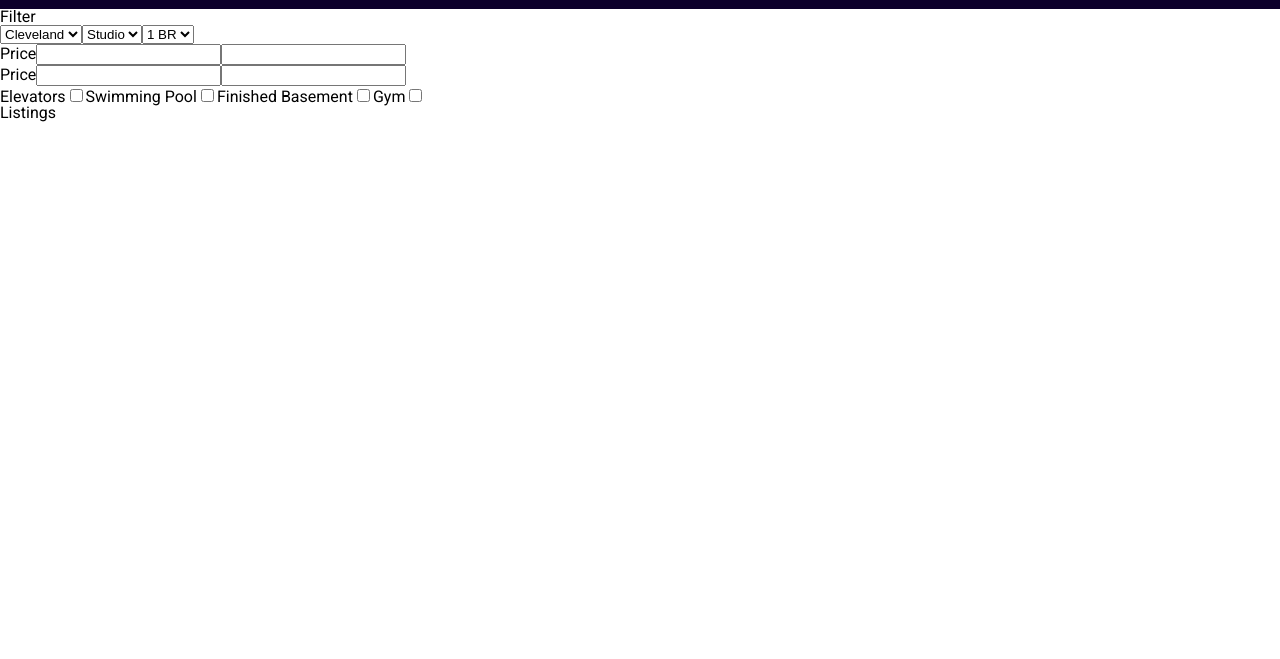
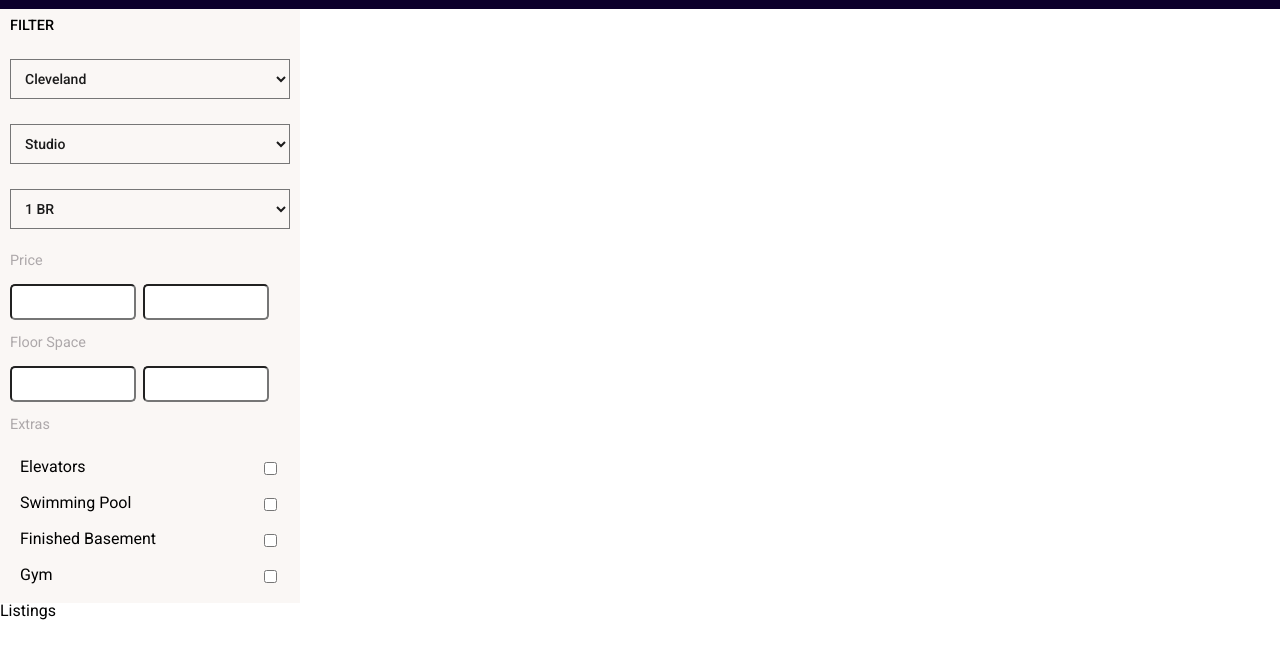
Before and after one commit to ELeonJohnson/React-Real-Estate-App, a React app: page / in a window 1280 px wide. Shown: the part 47-706 px from the top of the page. Built offline with nearby package versions, Linux system fonts and the light colour scheme.

Commit message:
styling filter section. updating some of the markup

```diff
--- a/public/js/components/realEstate.js
+++ b/public/js/components/realEstate.js
@@ -118,8 +118,11 @@ var Filter = function (_Component) {
     key: 'render',
     value: function render() {
       return _react2.default.createElement(
+        'div',
+        { className: 'inside' },
+        _react2.default.createElement(
           'section',
-        { className: 'filter' },
+          { id: 'filter' },
           _react2.default.createElement(
             'h4',
             null,
@@ -169,7 +172,7 @@ var Filter = function (_Component) {
             _react2.default.createElement(
               'span',
               { className: 'title' },
-            'Price'
+              'Floor Space'
             ),
             _react2.default.createElement('input', { type: 'text', name: 'min-floor-space', className: 'min-floor-space' }),
             _react2.default.createElement('input', { type: 'text', name: 'max-floor-space', className: 'max-floor-space' })
@@ -177,6 +180,11 @@ var Filter = function (_Component) {
           _react2.default.createElement(
             'div',
             { className: 'filters extras' },
+            _react2.default.createElement(
+              'span',
+              { className: 'title' },
+              'Extras'
+            ),
             _react2.default.createElement(
               'label',
               { 'for': 'extras' },
@@ -216,6 +224,7 @@ var Filter = function (_Component) {
                 'Gym'
               ),
               _react2.default.createElement('input', { name: 'extras', value: 'gym', type: 'checkbox' })
+            )
           )
         )
       );
--- a/realEstate/js/firstComp/Filter.js
+++ b/realEstate/js/firstComp/Filter.js
@@ -11,7 +11,8 @@ export default class Filter extends Component {
 
   render () {
     return (
-      <section className="filter">
+      <div className="inside">
+      <section id="filter">
         <h4>Filter</h4>
         <select name="neighborhood" className="filters neighborhood">
           <option>Cleveland</option>
@@ -31,12 +32,15 @@ export default class Filter extends Component {
             <input type="text" name="max-price" className="max-price" />
         </div>
         <div className="filters floor-space">
-            <span className="title">Price</span>
+            <span className="title">Floor Space</span>
             <input type="text" name="min-floor-space" className="min-floor-space" />
             <input type="text" name="max-floor-space" className="max-floor-space" />
         </div>
 
         <div className="filters extras">
+            <span className="title">
+              Extras
+            </span>
             <label for="extras">
             <span>Elevators</span>
             <input name="extras" value="elevator" type="checkbox" />
@@ -58,6 +62,7 @@ export default class Filter extends Component {
             </label>
         </div>
       </section>
+      </div>
     )
   }
 }
--- /dev/null
+++ b/realEstate/sass/_content-area.scss
@@ -0,0 +1,58 @@
+#filter {
+  background:$grey;
+  width: 30%;
+  max-width: 300px;
+  padding: 10px;
+
+  .inside {
+    max-width: 300px;
+    padding: 20px;
+  }
+
+  h4 {
+    font-size: .9rem;
+    margin-bottom: 25px;
+    text-transform: uppercase;
+    font-weight: 500;
+  }
+
+  select {
+    background: transparent;
+    padding: 10px;
+    font-size: 14px;
+    font-weight: 500;
+    color: #1b1b1b;
+    display: block;
+    margin-bottom: 25px;
+    width: 100%;
+  }
+
+  .filters{
+    .title {
+      font-size: .9rem;
+      display: block;
+      margin-bottom: 1rem;
+      color: $darkgrey;
+    }
+    input[type="text"] {
+      border-radius: 5px;
+      font-size: 1rem;
+      padding: .4rem;
+      display: inline-block;
+      width: 45%;
+      margin-right: 2.5%;
+      margin-bottom: 1rem;
+    }
+
+    &.extras {
+      label {
+        display: block;
+        width: 100%;
+        padding: 10px;
+        input[type="checkbox"] {
+          float: right;
+        }
+      }
+    }
+  }
+}
--- a/realEstate/sass/main.scss
+++ b/realEstate/sass/main.scss
@@ -4,9 +4,13 @@
 
 
 
+
+*,
+html,
 body {
   font-family: 'Roboto', sans-serif;
-  // background: purple;
+  box-sizing: border-box;
 }
 
 @import "listings";
+@import "content-area";
```
Also changed, not shown: public/css/main.css. Lines whose indentation alone changed are shown as unchanged.
